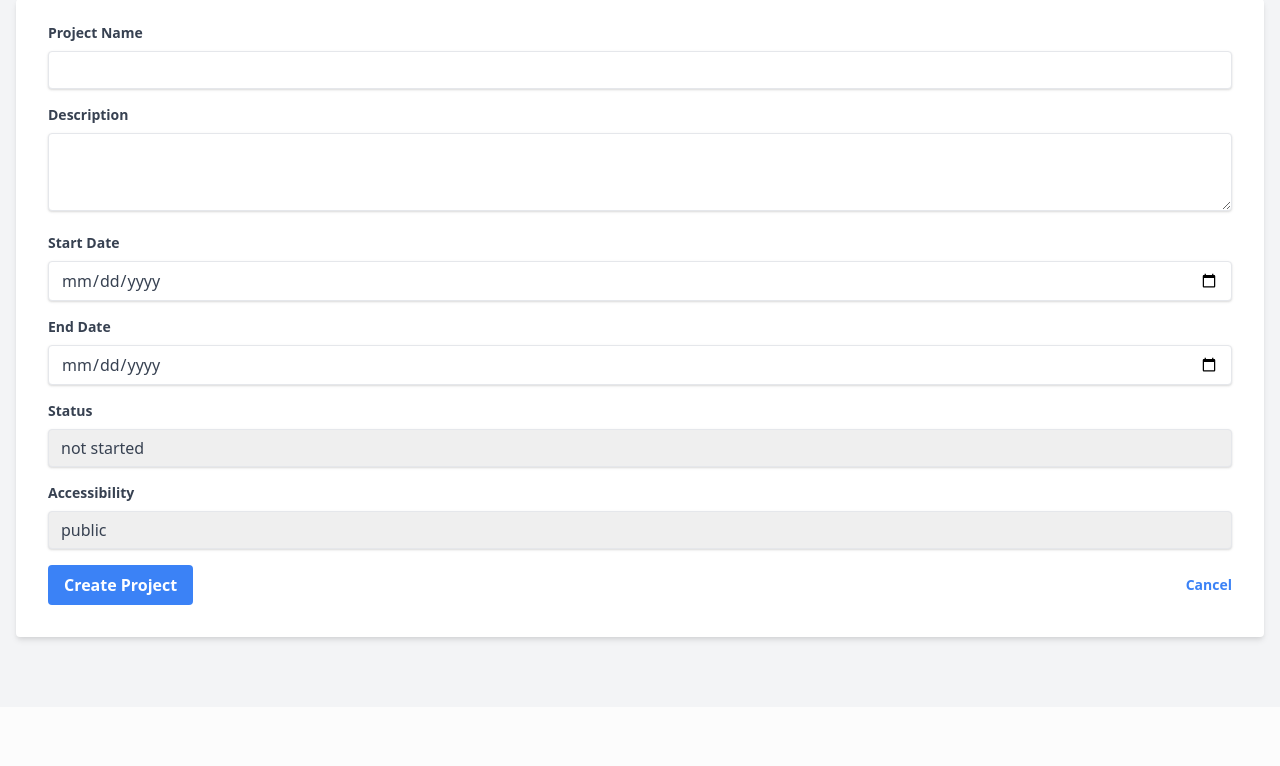
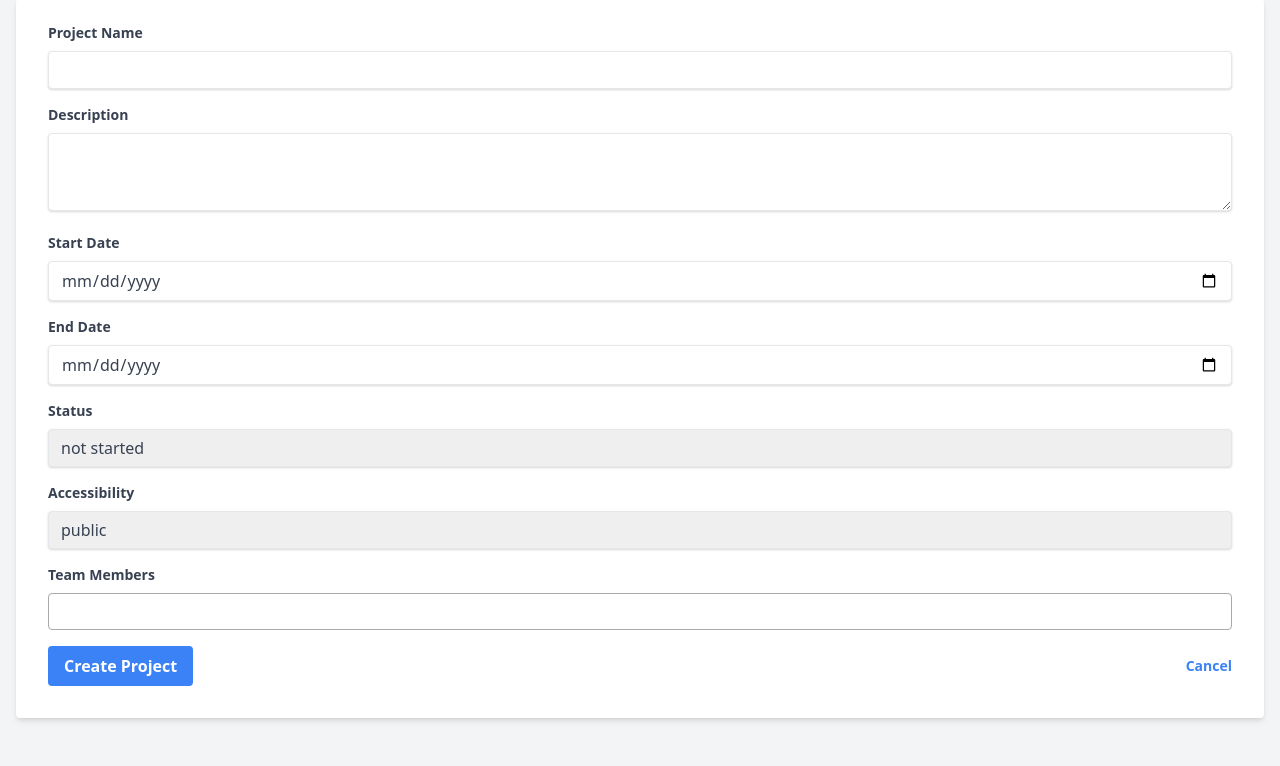
Before and after one commit to Youcode-Classe-E-2024-2025/oumaima_aitsaid_project, a PHP site: template views/create_project.php in a window 1280 px wide. Shown: the part 93-859 px from the top of the page. Before the commit the page ends 736 px from the top, so only its background shows below. Run offline with PHP 8.4, Linux system fonts and the light colour scheme; the template is opened without the code that fills it: most values are stand-ins (such as "Sample title", 1, 10 or a date in 2020); some libraries are stand-ins or nearby versions.

Commit message:
adding team member in form create project

```diff
--- a/views/create_project.php
+++ b/views/create_project.php
@@ -57,6 +57,16 @@
                     <option value="0">Privé</option>
                 </select>
             </div>
+            <div class="mb-4">
+                <label class="block text-gray-700 text-sm font-bold mb-2" for="team_members">
+                    Team Members
+                </label>
+                <select class="select2-multiple w-full" name="team_members[]" multiple="multiple" id="team_members">
+                    <?php foreach ($allUsers as $user): ?>
+                        <option value="<?php echo $user['id']; ?>"><?php echo htmlspecialchars($user['name']); ?></option>
+                    <?php endforeach; ?>
+                </select>
+            </div>
 
             <div class="flex items-center justify-between">
                 <button class="bg-blue-500 hover:bg-blue-700 text-white font-bold py-2 px-4 rounded focus:outline-none focus:shadow-outline" type="submit">
@@ -68,7 +78,11 @@
             </div>
         </form>
 
-
+    <script>
+        $(document).ready(function() {
+            $('.select2-multiple').select2();
+        });
+    </script>
 
     </div>
 </body>
```
